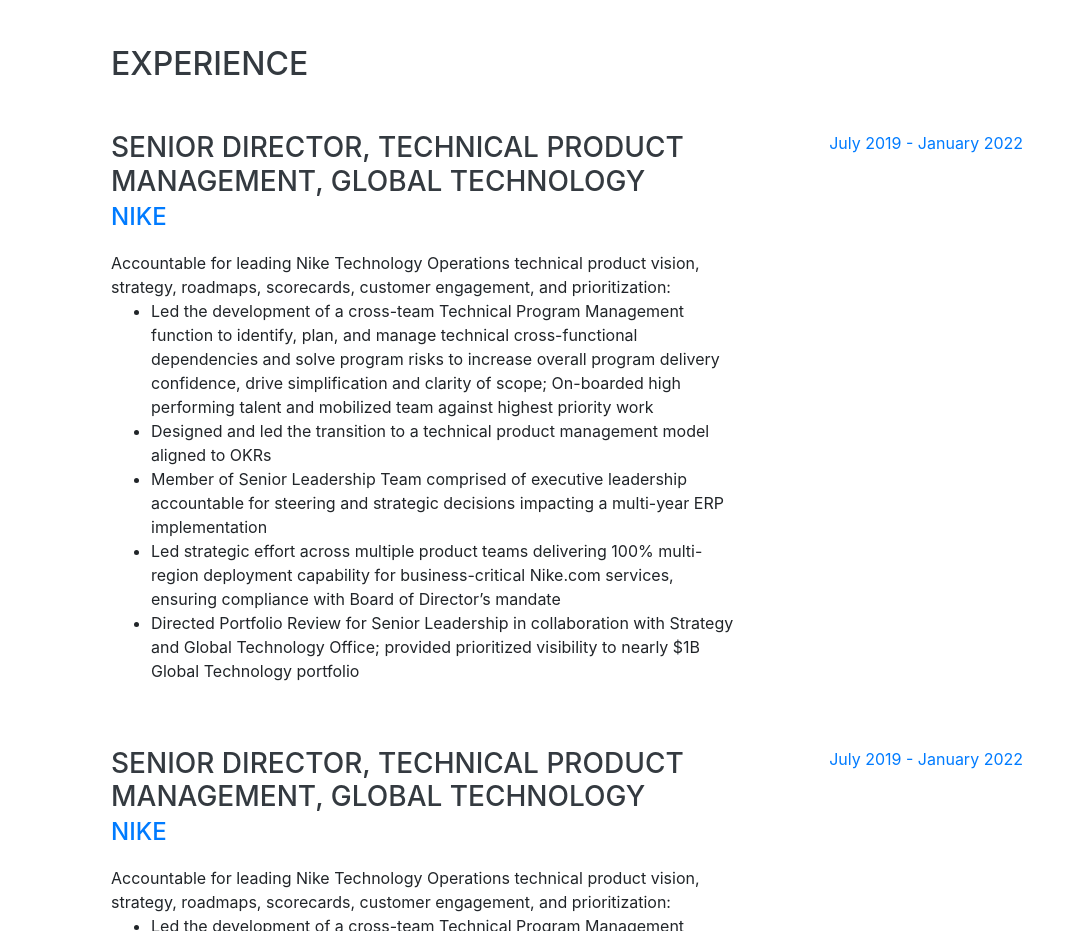
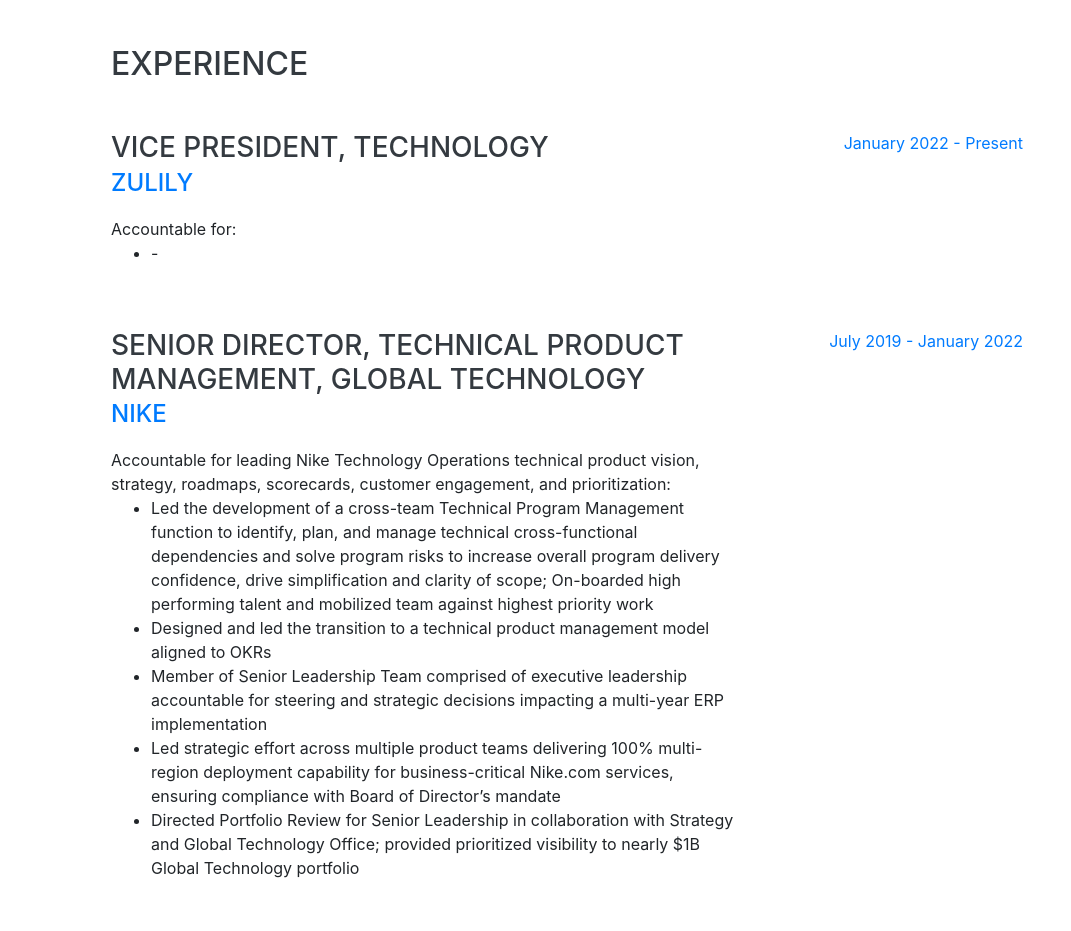
Before and after one commit to dylanhulbert/resume, a website with bundled scripts: page index.html in a window 1280 px wide. Shown: the part 804-1735 px from the top of the page, without its empty margins (209-1280 px from the left). Built offline with nearby package versions, Linux system fonts and the light colour scheme; a web font is replaced by a local one.

Commit message:
added new role, Zulily

```diff
--- a/index.html
+++ b/index.html
@@ -85,19 +85,15 @@
 
         <div class="resume-item d-flex flex-column flex-md-row justify-content-between mb-5">
           <div class="resume-content">
-            <h3 class="mb-0">Senior Director, Technical Product Management, Global Technology</h3>
-            <div class="subheading mb-3"><a href=https://www.nike.com target=001>Nike</a></div>
-             <div>Accountable for leading Nike Technology Operations technical product vision, strategy, roadmaps, scorecards, customer engagement, and prioritization:</div>
+            <h3 class="mb-0">Vice President, Technology</h3>
+            <div class="subheading mb-3"><a href=https://www.zulily.com target=001>Zulily</a></div>
+             <div>Accountable for:</div>
                 <ul>
-                  <li>Led the development of a cross-team Technical Program Management function to identify, plan, and manage technical cross-functional dependencies and solve program risks to increase overall program delivery confidence, drive simplification and clarity of scope; On-boarded high performing talent and mobilized team against highest priority work</li>
-                  <li>Designed and led the transition to a technical product management model aligned to OKRs</li>
-                  <li>Member of Senior Leadership Team comprised of executive leadership accountable for steering and strategic decisions impacting a multi-year ERP implementation</li>
-                  <li>Led strategic effort across multiple product teams delivering 100% multi-region deployment capability for business-critical Nike.com services, ensuring compliance with Board of Director’s mandate</li>
-                  <li>Directed Portfolio Review for Senior Leadership in collaboration with Strategy and Global Technology Office; provided prioritized visibility to nearly $1B Global Technology portfolio</li>
-               </ul>
+                  <li>-</li>
+                </ul>
           </div>
           <div class="resume-date text-md-right">
-            <span class="text-primary">July 2019 - January 2022</span>
+            <span class="text-primary">January 2022 - Present</span>
           </div>
         </div>
 
```
